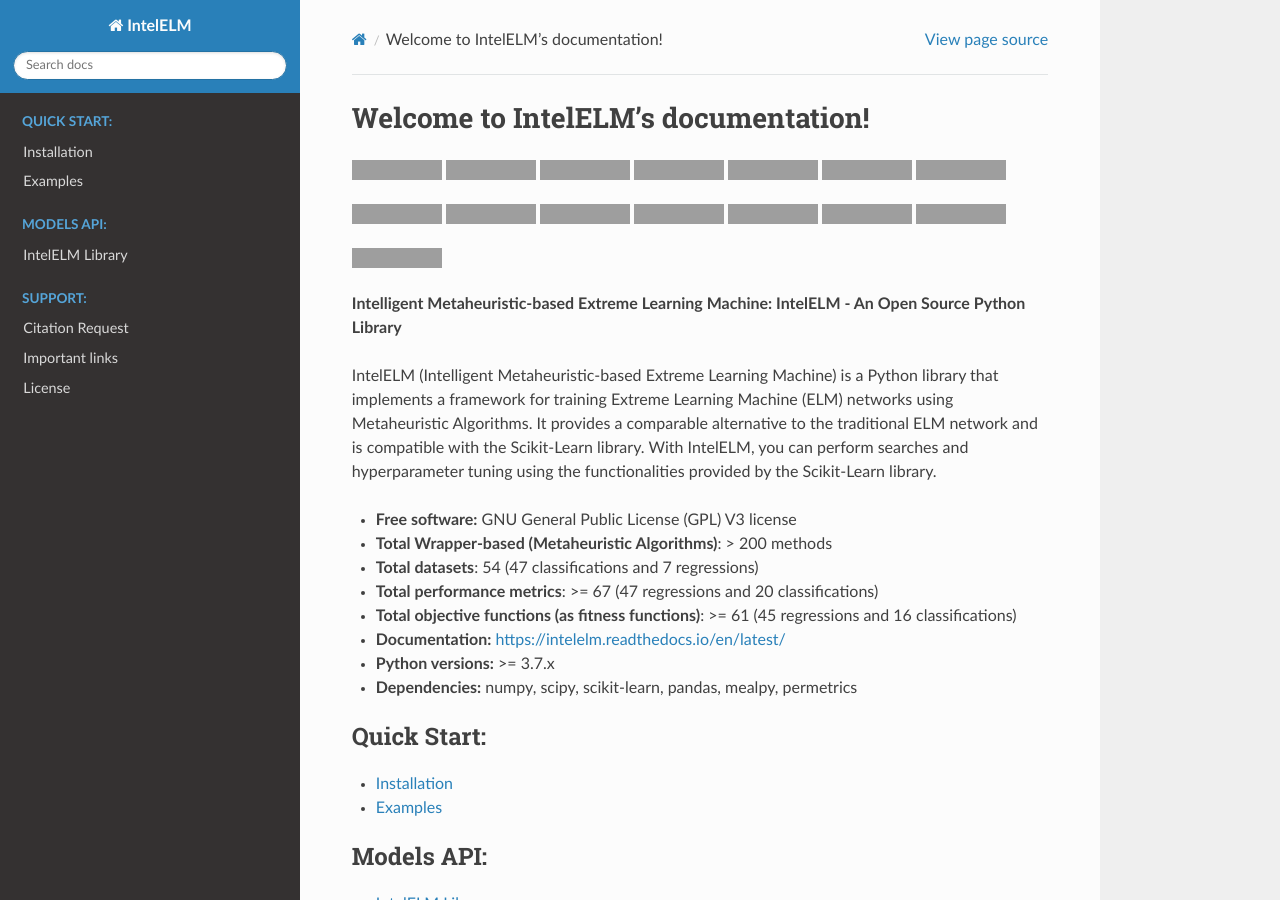
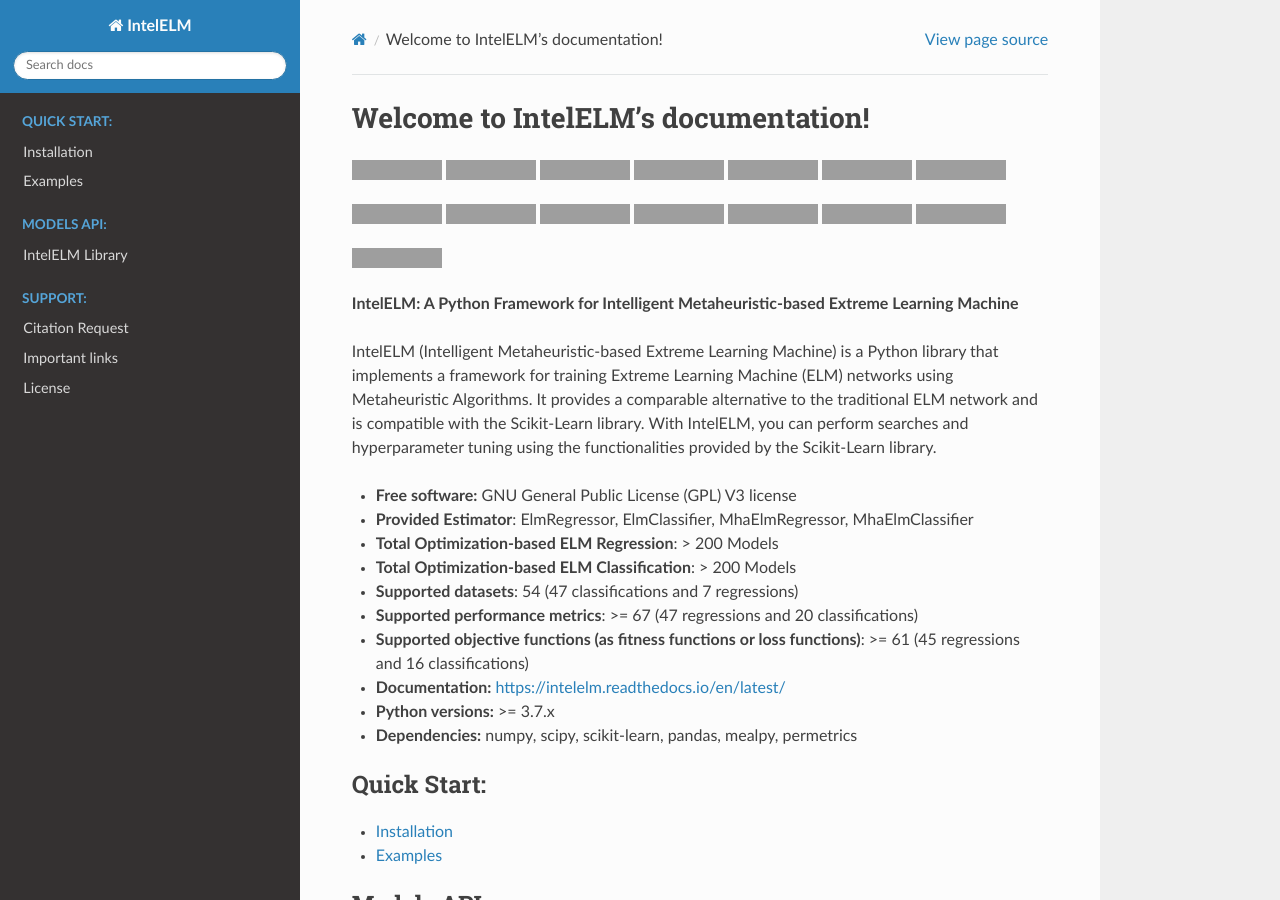
Before and after one commit to thieu1995/IntelELM, a Sphinx documentation site: the page built from docs/source/index.rst, in a window 1280 px wide and 900 px high, cut to the strip 0-900 px from the top of the window. Built offline with Sphinx 7.4.7 and the Read the Docs theme 2.0.0, drawn with Linux system fonts in a browser that asks for light colours; grey boxes are pictures that could not be loaded.

```diff
--- a/docs/source/index.rst
+++ b/docs/source/index.rst
@@ -6,7 +6,7 @@
 Welcome to IntelELM's documentation!
 ====================================
 
-.. image:: https://img.shields.io/badge/release-1.0.0-yellow.svg
+.. image:: https://img.shields.io/badge/release-1.0.1-yellow.svg
    :target: https://github.com/thieu1995/intelelm/releases
 
 .. image:: https://img.shields.io/pypi/wheel/gensim.svg
@@ -52,7 +52,7 @@ Welcome to IntelELM's documentation!
    :target: https://www.gnu.org/licenses/gpl-3.0
 
 
-**Intelligent Metaheuristic-based Extreme Learning Machine: IntelELM - An Open Source Python Library**
+**IntelELM: A Python Framework for Intelligent Metaheuristic-based Extreme Learning Machine**
 
 IntelELM (Intelligent Metaheuristic-based Extreme Learning Machine) is a Python library that implements a framework
 for training Extreme Learning Machine (ELM) networks using Metaheuristic Algorithms. It provides a comparable
@@ -60,10 +60,12 @@ alternative to the traditional ELM network and is compatible with the Scikit-Lea
 perform searches and hyperparameter tuning using the functionalities provided by the Scikit-Learn library.
 
 * **Free software:** GNU General Public License (GPL) V3 license
-* **Total Wrapper-based (Metaheuristic Algorithms)**: > 200 methods
-* **Total datasets**: 54 (47 classifications and 7 regressions)
-* **Total performance metrics**: >= 67 (47 regressions and 20 classifications)
-* **Total objective functions (as fitness functions)**: >= 61 (45 regressions and 16 classifications)
+* **Provided Estimator**: ElmRegressor, ElmClassifier, MhaElmRegressor, MhaElmClassifier
+* **Total Optimization-based ELM Regression**: > 200 Models
+* **Total Optimization-based ELM Classification**: > 200 Models
+* **Supported datasets**: 54 (47 classifications and 7 regressions)
+* **Supported performance metrics**: >= 67 (47 regressions and 20 classifications)
+* **Supported objective functions (as fitness functions or loss functions)**: >= 61 (45 regressions and 16 classifications)
 * **Documentation:** https://intelelm.readthedocs.io/en/latest/
 * **Python versions:** >= 3.7.x
 * **Dependencies:** numpy, scipy, scikit-learn, pandas, mealpy, permetrics
--- a/docs/source/pages/support.rst
+++ b/docs/source/pages/support.rst
@@ -4,15 +4,15 @@ Citation Request
 
 .. note::
   If you want to understand how Metaheuristic is applied to Extreme Learning Machine, you need to read the paper
-  titled "A Metaheuristic Optimization Approach for Extreme Learning Machine". The paper can be accessed at the
-  following `this link <https://doi.org/10.1016/j.procs.2020.03.063>`_
+  titled "A new workload prediction model using extreme learning machine and enhanced tug of war optimization".
+  The paper can be accessed at the following `this link <https://doi.org/10.1016/j.procs.2020.03.063>`_
 
 
 Please include these citations if you plan to use this library::
 
 	@software{nguyen_van_thieu_2023_8249046,
 	  author       = {Nguyen Van Thieu},
-	  title        = {Intelligent Metaheuristic-based Extreme Learning Machine: IntelELM - An Open Source Python Library},
+	  title        = {IntelELM: A Python Framework for Intelligent Metaheuristic-based Extreme Learning Machine},
 	  month        = aug,
 	  year         = 2023,
 	  publisher    = {Zenodo},
```
Also changed, not shown: README.md (+20 -11 lines), docs/source/pages/quick_start.rst (+8 -1 lines).
